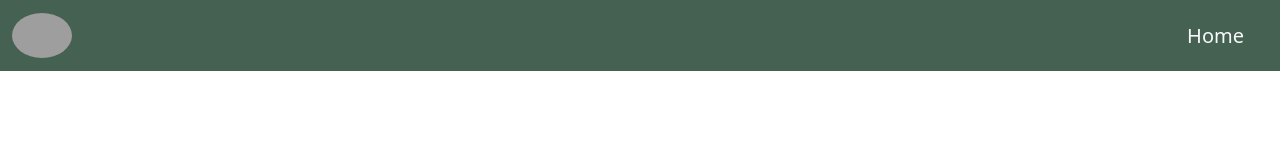
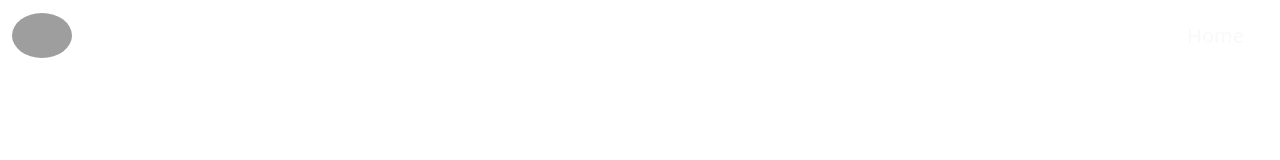
Before and after one commit to SadevSaranga/Smart-Agriculture, a website: page public/Navbar.html in a window 1280 px wide. Drawn offline with nearby package versions, Linux system fonts and the light colour scheme; grey boxes are pictures that could not be loaded.

Commit message:
modified

```diff
--- a/public/Navbar.html
+++ b/public/Navbar.html
@@ -26,7 +26,7 @@
   </head>
 
   <body>
-    <nav class="navbar navbar-expand-lg navbar-dark">
+    <nav class="navbar navbar-expand-lg">
       <div class="container-fluid">
         <!-- Logo -->
         <a class="navbar-brand" href="#">
--- a/public/style.css
+++ b/public/style.css
@@ -86,3 +86,7 @@ nav {
             height: 180px;
             object-fit: cover;
         }
+
+ .navbar {
+     background-color: transparent !important;
+ }
```
